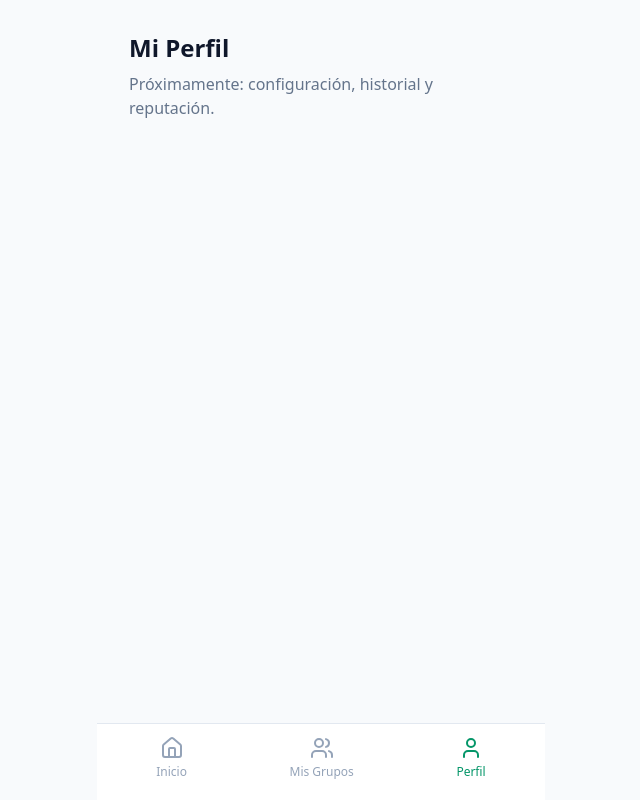
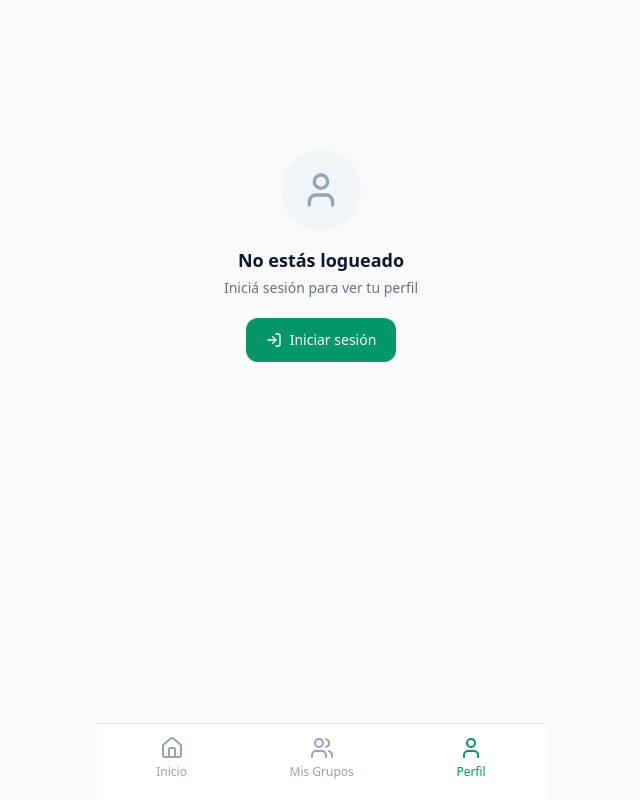
Before and after one commit to igant512/compraenbarra, a Next.js app: page /profile in a window 1280 px wide. Shown: the whole page, without its empty margins (319-959 px from the left). Built offline with nearby package versions, Linux system fonts and the light colour scheme; no server answers.

Commit message:
Update page.tsx

```diff
--- a/app/profile/page.tsx
+++ b/app/profile/page.tsx
@@ -1,8 +1,54 @@
-export default function ProfilePage() {
+import { createClient } from '@/lib/supabase/server';
+import { signOut } from '@/actions/auth';
+import { User, LogOut, LogIn } from 'lucide-react';
+import Link from 'next/link';
+
+export default async function ProfilePage() {
+  const supabase = createClient();
+  const { data: { user } } = await supabase.auth.getUser();
+
+  if (!user) {
+    return (
+      <div className="p-4 flex flex-col items-center justify-center min-h-[60vh] text-center">
+        <div className="bg-slate-100 rounded-full p-5 mb-4">
+          <User className="w-10 h-10 text-slate-400" />
+        </div>
+        <h2 className="text-lg font-semibold text-slate-900 mb-1">No estás logueado</h2>
+        <p className="text-slate-500 text-sm mb-5">Iniciá sesión para ver tu perfil</p>
+        <Link
+          href="/login"
+          className="flex items-center gap-2 bg-emerald-600 text-white px-5 py-3 rounded-xl font-medium text-sm hover:bg-emerald-700 transition-colors"
+        >
+          <LogIn className="w-4 h-4" />
+          Iniciar sesión
+        </Link>
+      </div>
+    );
+  }
+
   return (
-    <div className="p-4">
+    <div className="p-4 space-y-4">
       <h1 className="text-2xl font-bold text-slate-900">Mi Perfil</h1>
-      <p className="text-slate-500 mt-2">Próximamente: configuración, historial y reputación.</p>
+
+      <div className="bg-white rounded-2xl border border-slate-100 shadow-sm p-4 flex items-center gap-4">
+        <div className="bg-emerald-100 rounded-full p-3">
+          <User className="w-7 h-7 text-emerald-600" />
+        </div>
+        <div className="flex-1 min-w-0">
+          <p className="text-sm text-slate-500">Email</p>
+          <p className="font-medium text-slate-900 truncate">{user.email}</p>
+        </div>
+      </div>
+
+      <form action={signOut}>
+        <button
+          type="submit"
+          className="w-full flex items-center justify-center gap-2 bg-red-50 text-red-600 py-3 rounded-xl font-medium text-sm hover:bg-red-100 transition-colors"
+        >
+          <LogOut className="w-4 h-4" />
+          Cerrar sesión
+        </button>
+      </form>
     </div>
   );
 }
```
